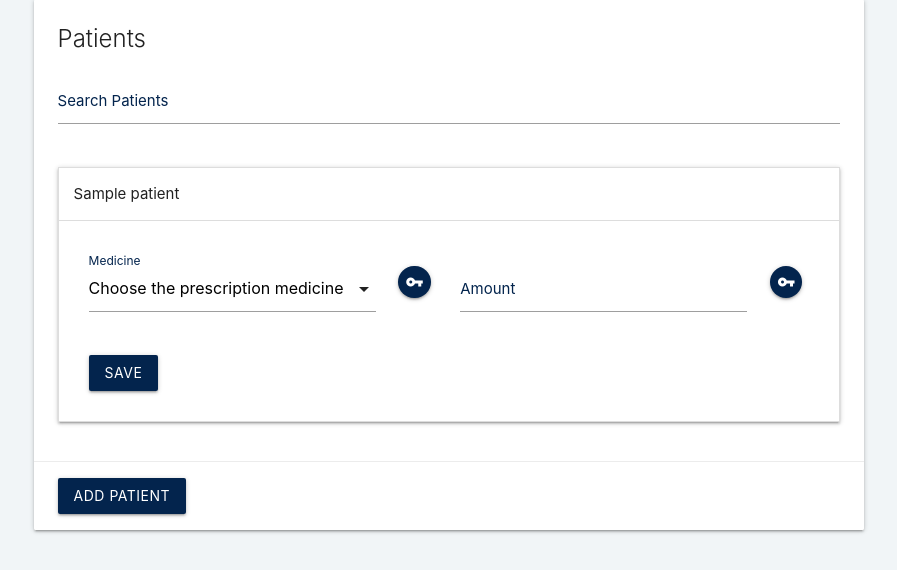
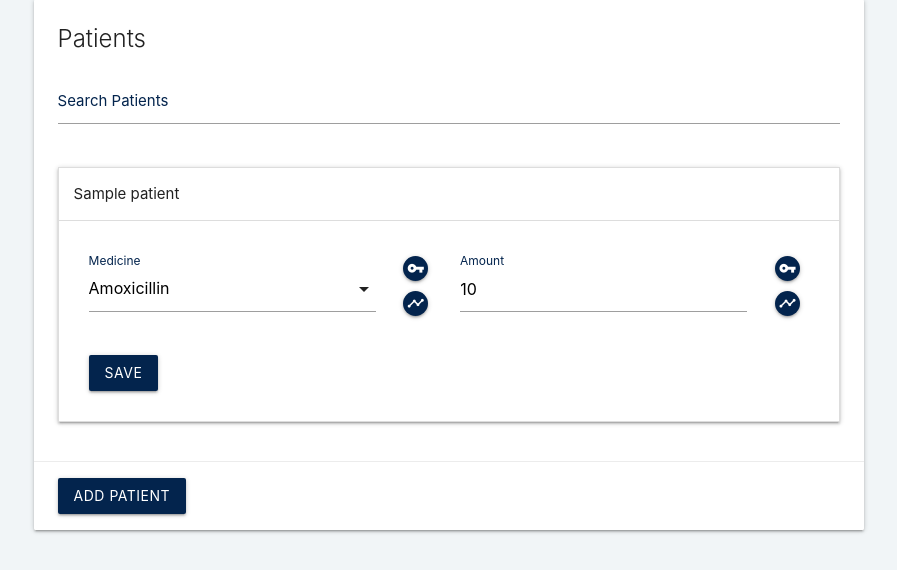
Before and after one commit to allenkinzalow/AU-SEC, a Flask app: page / in a window 1280 px wide, after a click that opens the changed part. Shown: the part 98-668 px from the top of the page, without its empty margins (191-1088 px from the left). Run offline with Flask 2, Linux system fonts and the light colour scheme; tables that the repository leaves empty hold one stand-in row (values such as "Sample post").

Commit message:
reverted index.html

```diff
--- a/templates/index.html
+++ b/templates/index.html
@@ -10,7 +10,7 @@
     <link rel="stylesheet" href="https://cdnjs.cloudflare.com/ajax/libs/materialize/1.0.0-beta/css/materialize.min.css">
     <link href="https://fonts.googleapis.com/icon?family=Material+Icons" rel="stylesheet">
     <link rel="stylesheet" href="{{ url_for('static', filename='css/libraries/timeline.css') }}?v=1.0">
-    <link rel="stylesheet" href="{{ url_for('static', filename='css/aumed.css') }}?v=1.0">
+    <link preload rel="stylesheet" href="{{ url_for('static', filename='css/aumed.css') }}?v=1.0">
 
     <!-- Javascript -->
     <script src="https://code.jquery.com/jquery-3.3.1.min.js" integrity="sha256-FgpCb/KJQlLNfOu91ta32o/NMZxltwRo8QtmkMRdAu8="
@@ -108,30 +108,40 @@
         <div class="collapsible-body">
             <div class="row row-data-field">
                 <div class="input-field col s5">
-                    <select id="prescription_med">
-                        <option value="" disabled selected>Choose the prescription medicine</option>
-                        <option value="1">Option 1</option>
-                        <option value="2">Option 2</option>
-                        <option value="3">Option 3</option>
+                    <select id="medicine_type_%auth_id%">
+                        <option value="" disabled>Choose the prescription medicine</option>
+                        <option value="Amoxicillin">Amoxicillin</option>
+                        <option value="Benadryl">Benadryl</option>
+                        <option value="Concerta">Concerta</option>
                     </select>
                     <label>Medicine</label>
                 </div>
-                <div class="input-field col s1">
-                    <a class="btn-floating btn-small waves-effect waves-light blue tooltipped btn-key btn-medicine-policy"
-                    data-position="top"
+                <div class="col s1 policy-actions">
+                    <a class="btn-floating btn-small waves-effect waves-light blue tooltipped btn-policy btn-medicine-policy"
+                    data-position="right"
                     data-tooltip="Data Policies">
                         <i class="tiny material-icons">vpn_key</i>
                     </a>
+                    <a class="btn-floating btn-small waves-effect waves-light blue tooltipped btn-policy btn-timeline-policy"
+                    data-position="right"
+                    data-tooltip="Timeline">
+                        <i class="tiny material-icons">timeline</i>
+                    </a>
                 </div>
                 <div class="input-field col s5">
-                    <input class="prescription_amount" type="text" class="validate">
-                    <label for="prescription_amount">Amount</label>
+                    <input id="medicine_amount_%auth_id%" class="prescription_amount" type="text" class="validate" value="%amount%">
+                    <label id="medicine_amount_label_%auth_id%" for="prescription_amount">Amount</label>
                 </div>
-                <div class="input-field col s1">
-                    <a class="btn-floating btn-small waves-effect waves-light blue tooltipped btn-key btn-amount-policy"
-                    data-position="top"
+                <div class="col s1 policy-actions">
+                    <a class="btn-floating btn-small waves-effect waves-light blue tooltipped btn-policy btn-amount-policy"
+                    data-position="left"
                     data-tooltip="Data Policies">
                         <i class="tiny material-icons">vpn_key</i>
+                    </a>
+                    <a class="btn-floating btn-small waves-effect waves-light blue tooltipped btn-policy btn-timeline-policy"
+                    data-position="left"
+                    data-tooltip="Timeline">
+                        <i class="tiny material-icons">timeline</i>
                     </a>
                 </div>
             </div>
@@ -141,22 +151,24 @@
     </script>
 
     <script type="text/html" id="policy_entry_template">
-    <li>
+    <li data-id="%id%">
         <br/>
         <div class="row row-data-field">
             <div class="input-field col s5">
                 <select id="policy_type_%id%">
-                    <option value="" disabled selected>Choose a data policy type</option>
-                    <option value="1" >Notify</option>
-                    <option value="2">Verify</option>
+                    <optgroup disabled label="Choose a data policy type">
+                        <option value="1">Notify</option>
+                        <option value="2">Verify</option>
+                    </optgroup>
                 </select>
                 <label>Policy Type</label>
             </div>
-            <div class="input-field col s5">
-                <input id="authy_id" type="text" class="validate" value="%auth_id%">
-                <label for="authy_id">Authy ID</label>
+            <div class="col s5">
+                <!--<input id="authy_id" type="text" class="validate" value="%auth_id%">
+                <label for="authy_id">Authy ID</label>-->
+                <div id="authy_id_%id%" class="chips chips-autocomplete"></div>
             </div>
-        <a class="btn-delete-policy" class="input-field waves-effect waves-light btn-small red col s2">Remove</a>
+        <a class="input-field waves-effect waves-light btn-small red col s2 btn-delete-policy">Remove</a>
     </li>
     </script>
 
```
